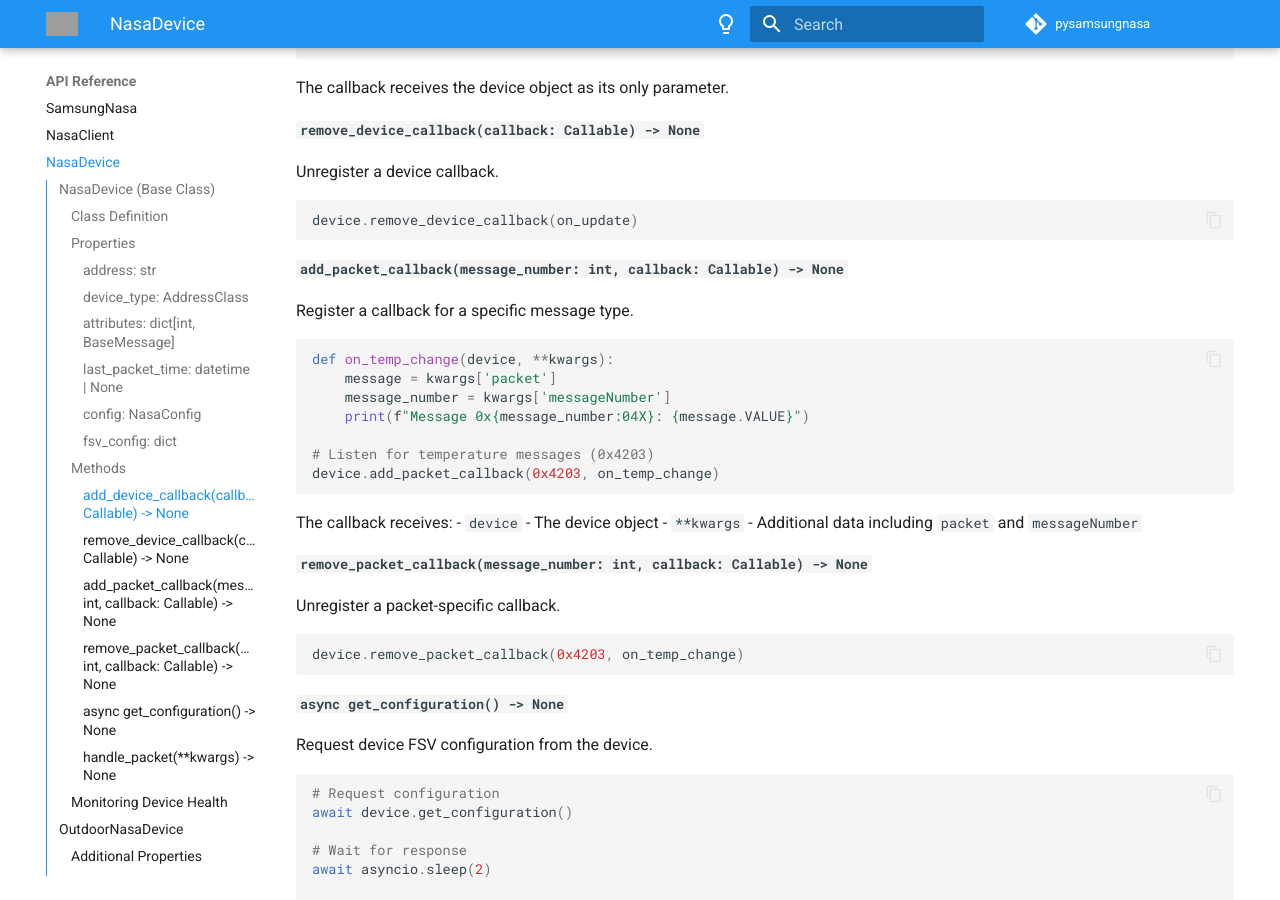
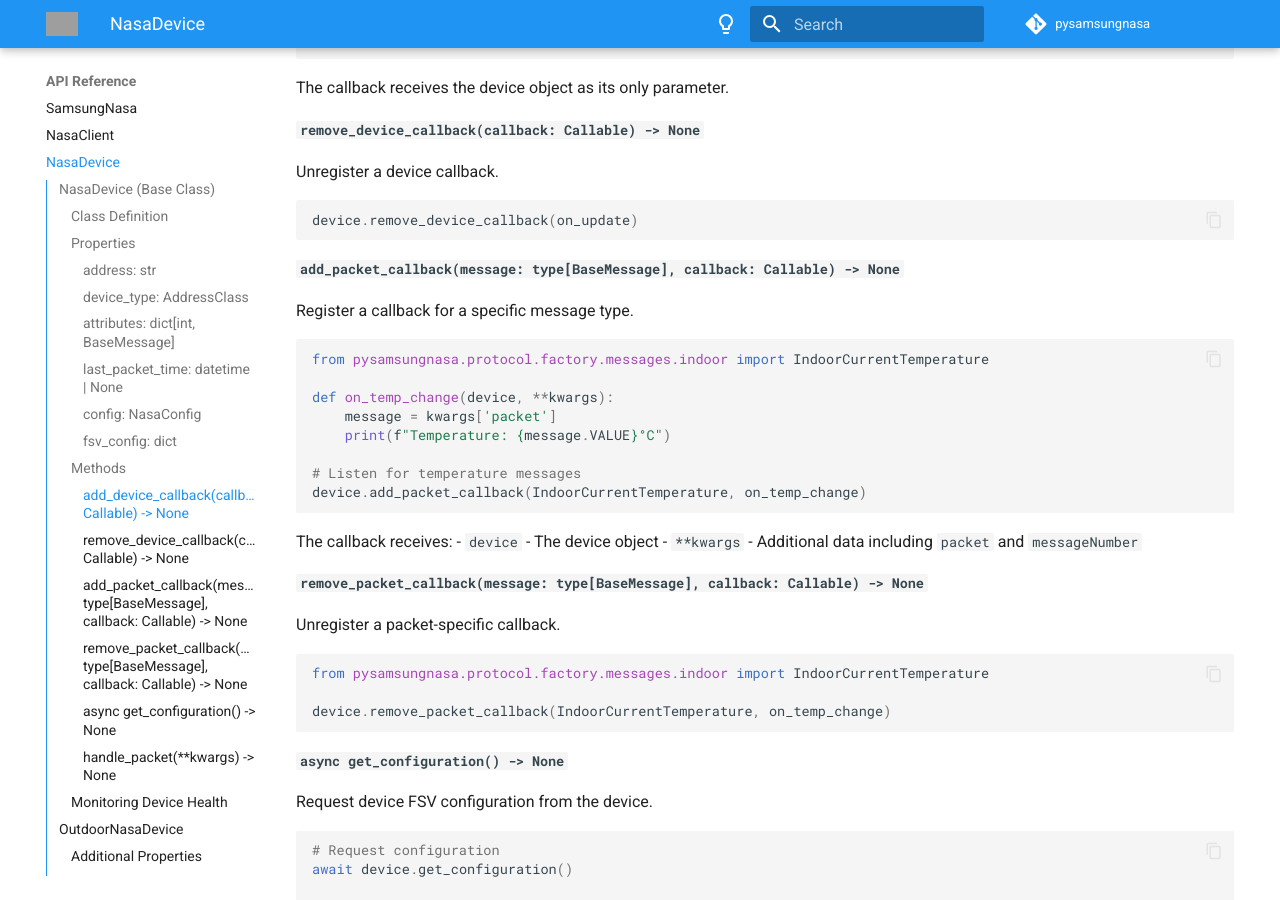
Before and after one commit to pantherale0/pysamsungnasa, an MkDocs documentation site: the page built from docs/api/nasa-device.md, in a window 1280 px wide and 900 px high, scrolled down 2212 px. Built offline with MkDocs 1.6.1 and Material for MkDocs 9.7.7, drawn with Linux system fonts in a browser that asks for light colours; comment, search, counter and statistics services are not loaded; grey boxes are pictures that could not be loaded.

Commit message:
feat: update packet callback methods to use message classes for improved type safety

````diff
--- a/docs/api/nasa-device.md
+++ b/docs/api/nasa-device.md
@@ -112,30 +112,33 @@
 device.remove_device_callback(on_update)
 ```
 
-#### `add_packet_callback(message_number: int, callback: Callable) -> None`
+#### `add_packet_callback(message: type[BaseMessage], callback: Callable) -> None`
 
 Register a callback for a specific message type.
 
 ```python
+from pysamsungnasa.protocol.factory.messages.indoor import IndoorCurrentTemperature
+
 def on_temp_change(device, **kwargs):
     message = kwargs['packet']
-    message_number = kwargs['messageNumber']
-    print(f"Message 0x{message_number:04X}: {message.VALUE}")
+    print(f"Temperature: {message.VALUE}°C")
 
-# Listen for temperature messages (0x4203)
-device.add_packet_callback(0x4203, on_temp_change)
+# Listen for temperature messages
+device.add_packet_callback(IndoorCurrentTemperature, on_temp_change)
 ```
 
 The callback receives:
 - `device` - The device object
 - `**kwargs` - Additional data including `packet` and `messageNumber`
 
-#### `remove_packet_callback(message_number: int, callback: Callable) -> None`
+#### `remove_packet_callback(message: type[BaseMessage], callback: Callable) -> None`
 
 Unregister a packet-specific callback.
 
 ```python
-device.remove_packet_callback(0x4203, on_temp_change)
+from pysamsungnasa.protocol.factory.messages.indoor import IndoorCurrentTemperature
+
+device.remove_packet_callback(IndoorCurrentTemperature, on_temp_change)
 ```
 
 #### `async get_configuration() -> None`
````
Also changed, not shown: docs/api/samsung-nasa.md (+5 -3 lines), docs/user-guide/basic-usage.md (+5 -3 lines), docs/user-guide/device-management.md (+5 -3 lines), 1 other file.
